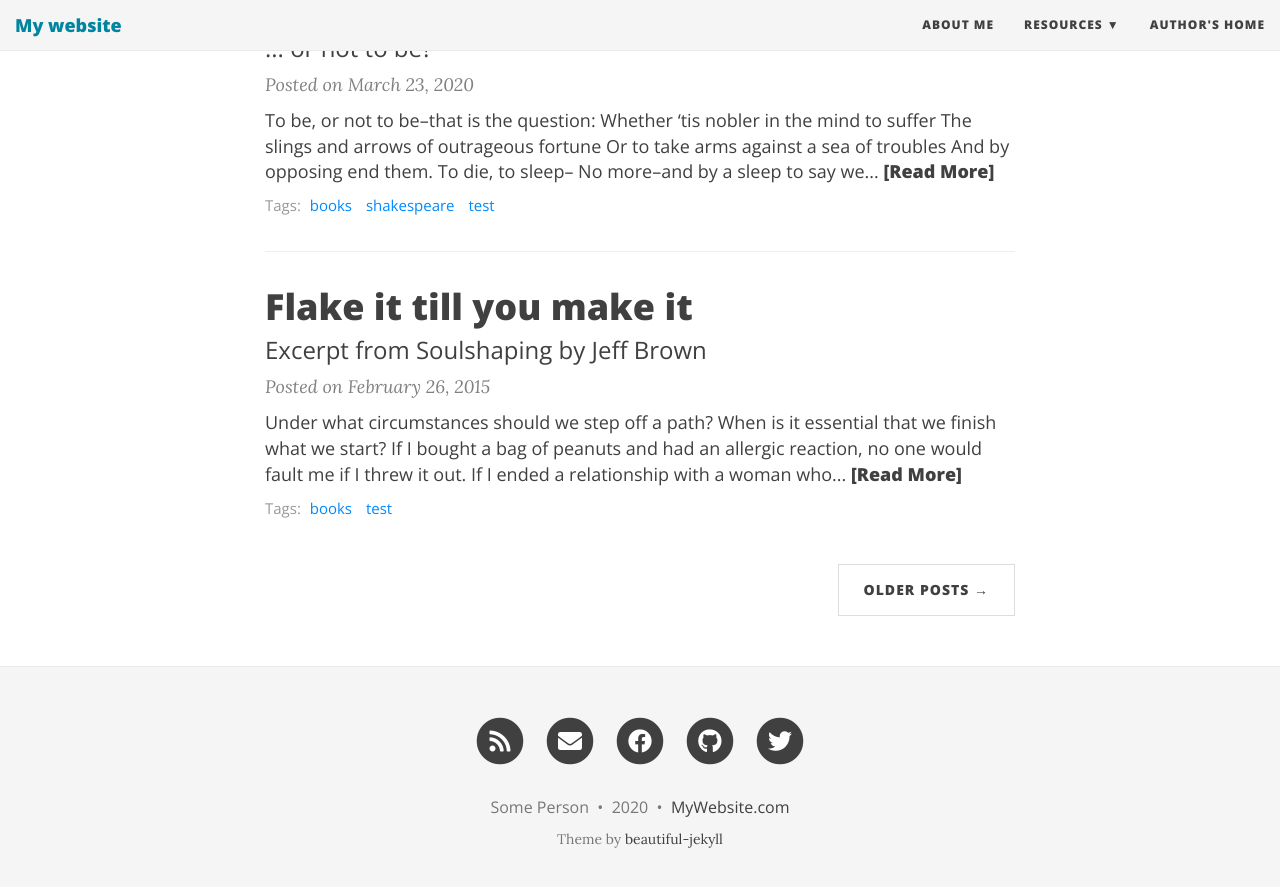
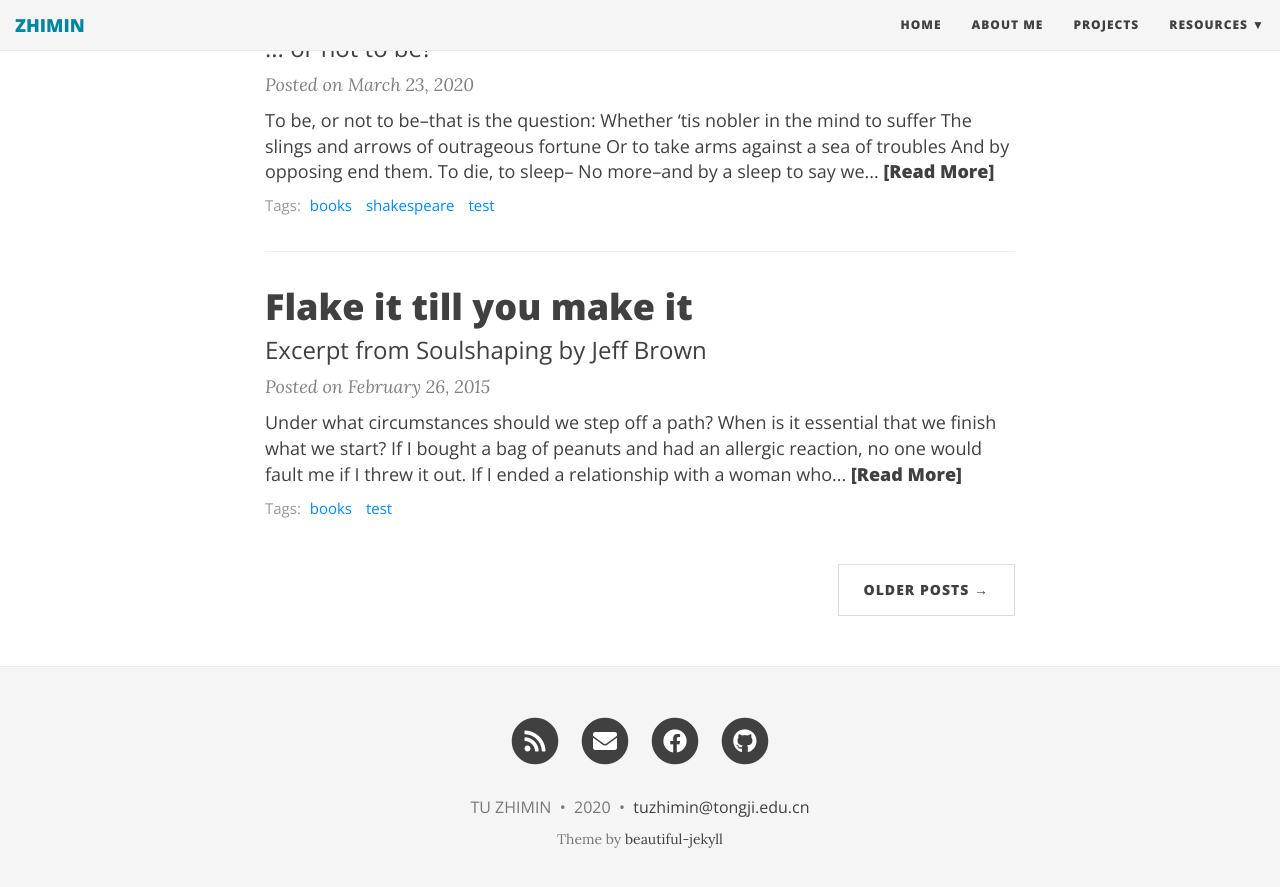
Before and after one commit to zhimintu/beautiful_jekyll, a Jekyll site: the page built from index.html, in a window 1280 px wide and 900 px high, scrolled down 1255 px. Shown: the top 887 px of the window. Built offline with Jekyll 4.4.1, drawn with Linux system fonts in a browser that asks for light colours; nearby versions of some CDN libraries; the list of posts is cut into pages by our own code.

Commit message:
Update _config.yml

```diff
--- a/_config.yml
+++ b/_config.yml
@@ -1,10 +1,10 @@
 # --- General options --- #
 
 # Name of website
-title: My website
+title: ZHIMIN
 
 # Short description of your site
-description: A virtual proof that I'm awesome
+description: A nice men
 
 # --- Local development options ---
 # If your website is hosted locally rather than on GitHub, then you need to uncomment the next two parameters to set the url and baseurl
@@ -20,11 +20,13 @@ description: A virtual proof that I'm awesome
 
 # List of links in the navigation bar
 navbar-links:
-  About Me: "aboutme"
+  HOME: "zhimintu.github.io"
+  ABOUT ME: "aboutme"
+  PROJECTS: "projects"
   Resources:
     - Beautiful Jekyll: "http://deanattali.com/beautiful-jekyll/"
     - Learn markdown: "http://www.markdowntutorial.com/"
-  Author's home: "http://deanattali.com"
+    - Author's home: "http://deanattali.com"
 
 # Image to show in the navigation bar - image must be a square (width = height)
 # Remove this parameter if you don't want an image in the navbar
@@ -60,7 +62,7 @@ footer-link-col: "#404040"
 # Change all these values or delete the ones you don't want.
 # Important: you must keep the "name" parameter, everything else you can remove
 author:
-  name: Some Person
+  name: TU ZHIMIN
 
 # Select your active Social Network Links.
 # Uncomment the links you want to show in the footer and add your information to each link.
@@ -68,10 +70,11 @@ author:
 # If you want to add a new link that isn't here, you'll need to also edit the file _data/SocialNetworks.yml
 social-network-links:
   rss: true
-  email: "someone@example.com"
-  facebook: deanattali
-  github: daattali
-  twitter: daattali
+  email: "tuzhimin@tongji.edu.cn"
+  facebook: zhimintu
+  github: zhimintu
+
+#  twitter: daattali
 #  reddit: yourname
 #  linkedin: daattali
 #  xing: yourname
@@ -93,7 +96,7 @@ share-links-active:
 
 # How to display the link to the website in the footer
 # Remove this if you don't want a link in the footer
-url-pretty: "MyWebsite.com"  # eg. "deanattali.com/beautiful-jekyll"
+url-pretty: "tuzhimin@tongji.edu.cn"  # eg. "deanattali.com/beautiful-jekyll"
 
 # --- Web Statistics Section --- #
 
```
